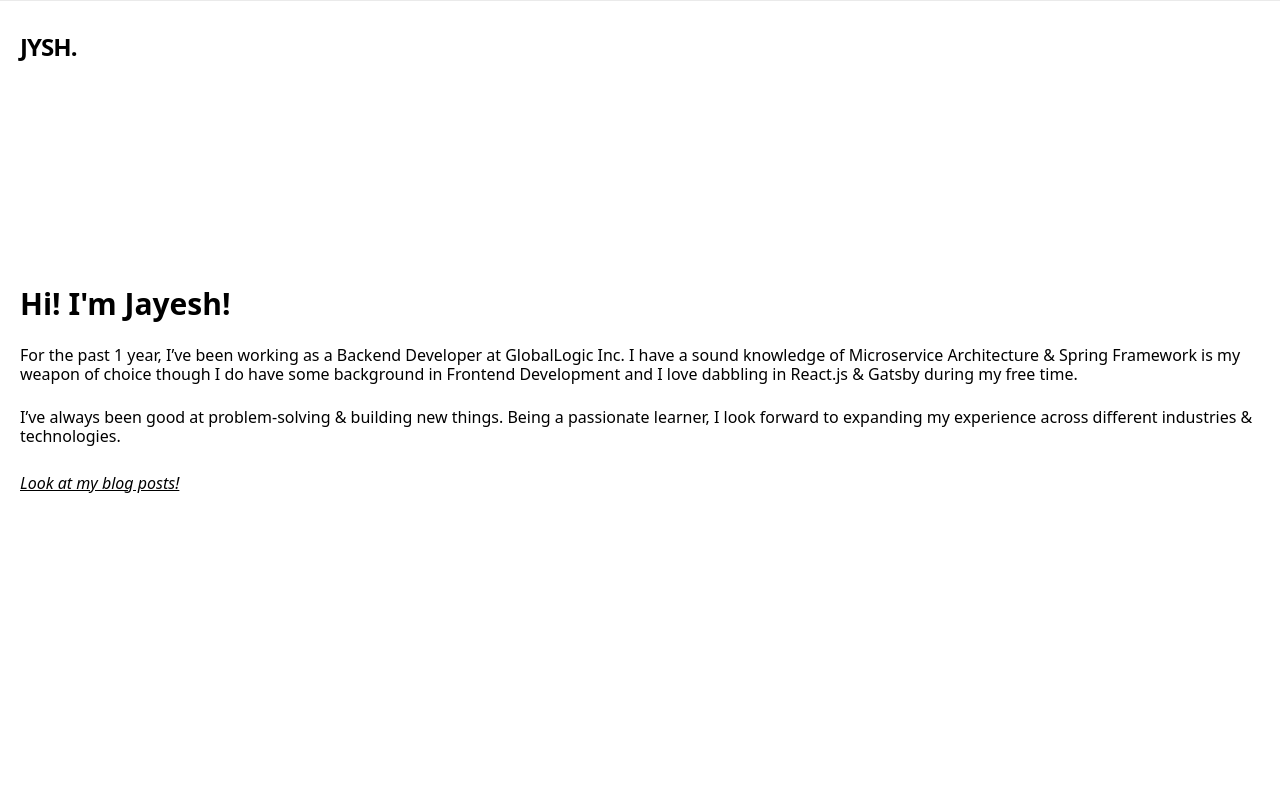
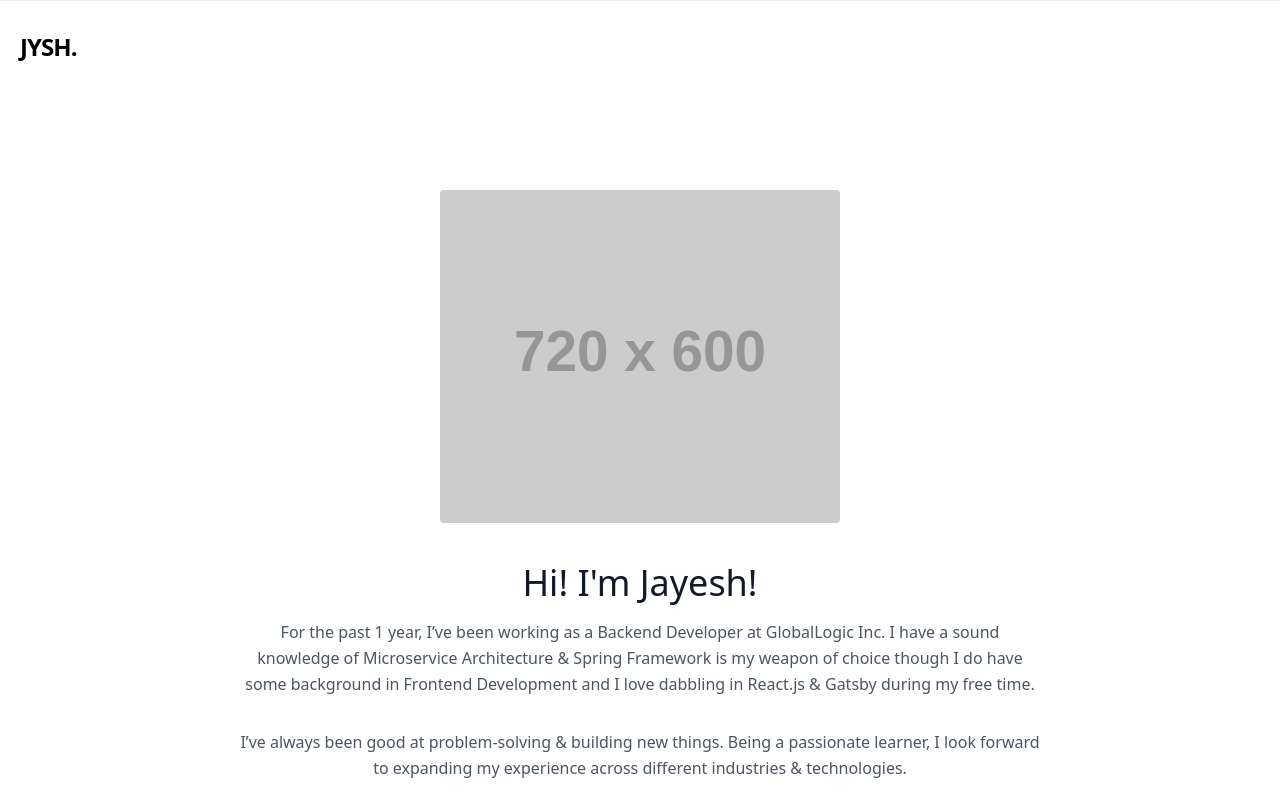
Before and after one commit to codeghoul/portfolio-and-blog, a Next.js app: page / in a window 1280 px wide. Shown: the top 800 px of the page. Built offline with nearby package versions, Linux system fonts and the light colour scheme.

Commit message:
Improve Landing Page.

```diff
--- a/components/footer.js
+++ b/components/footer.js
@@ -5,7 +5,7 @@ export default function Footer() {
     <footer className='bg-accent-1 border-t border-accent-2 mb-8 mt-8 '>
       <Container>
         <p className='text-xl font-bold tracking-tight md:tracking-tighter leading-tight text-center'>
-          I made it.
+          Made with ❤ and ☕ by Jayesh Patel
         </p>
       </Container>
     </footer>
--- a/pages/index.js
+++ b/pages/index.js
@@ -7,29 +7,37 @@ export default function HomePage() {
     <>
       <Layout preview={false}>
         <Head>
-          <title>Welcome.</title>
+          <title>Welcome to my Website!</title>
         </Head>
-        <div className='mt-28 md:mt-56'>
-          <h1 className='text-3xl font-extrabold'>Hi! I'm Jayesh!</h1>
-          <br />
-          <p className='text-left leading-tight '>
+        <section className='text-gray-600'>
+          <div className='container mx-auto flex px-5 py-24 items-center justify-center flex-col'>
+            <img
+              className='lg:w-2/6 md:w-3/6 w-5/6 mb-10 object-cover object-center rounded'
+              alt='hero'
+              src='https://dummyimage.com/720x600'
+            />
+            <div className='text-center lg:w-2/3 w-full'>
+              <h1 className='title-font sm:text-4xl text-3xl mb-4 font-medium text-gray-900'>
+                Hi! I'm Jayesh!
+              </h1>
+              <p className='mb-8 leading-relaxed'>
                 For the past 1 year, I’ve been working as a Backend Developer at
                 GlobalLogic Inc. I have a sound knowledge of Microservice
-            Architecture & Spring Framework is my weapon of choice though I do
-            have some background in Frontend Development and I love dabbling in
-            React.js & Gatsby during my free time.
+                Architecture & Spring Framework is my weapon of choice though I
+                do have some background in Frontend Development and I love
+                dabbling in React.js & Gatsby during my free time.
               </p>
-          <br />
-          <p className='text-left leading-tight'>
+              <p className='mb-8 leading-relaxed'>
                 I’ve always been good at problem-solving & building new things.
                 Being a passionate learner, I look forward to expanding my
                 experience across different industries & technologies.
               </p>
             </div>
-        <br />
             <Link href='/posts'>
-          <a className='underline italic'>Look at my blog posts!</a>
+              <a className='underline italic'>Checkout my blog posts!</a>
             </Link>
+          </div>
+        </section>
       </Layout>
     </>
   )
```
Also changed, not shown: 1 other file (tests, documents, lock files or other folders). Lines whose indentation alone changed are shown as unchanged.
